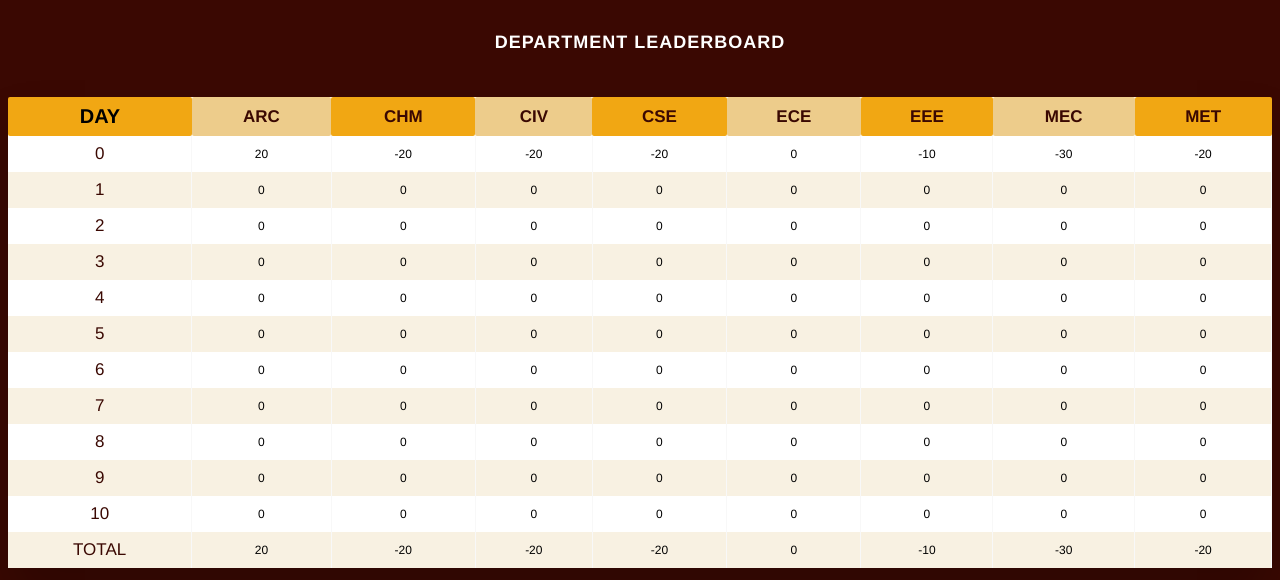
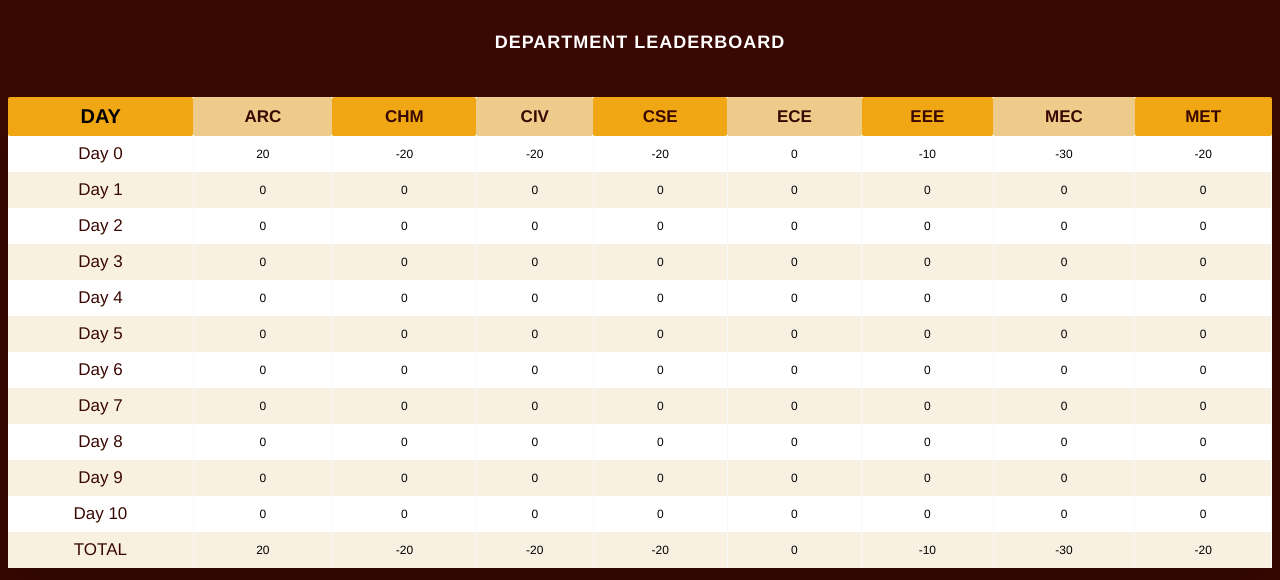
Before and after one commit to techsecvnit/IG23, a website: page scoreboard.html in a window 1280 px wide. Shown: the part 218-798 px from the top of the page. Drawn offline with Linux system fonts and the light colour scheme.

Commit message:
Added Days

```diff
--- a/scoreboard.html
+++ b/scoreboard.html
@@ -31,7 +31,7 @@
             </thead>
             <tbody>
                 <tr>
-                    <td> <div class="dayno">0</div></td>
+                    <td> <div class="dayno">Day 0</div></td>
                     <td>20</td>
                     <td>-20</td>
                     <td>-20</td>
@@ -44,7 +44,7 @@
 
                 </tr>
             <tr>
-                <td><div class="dayno">1</div></td>
+                <td><div class="dayno">Day 1</div></td>
                 <td>0</td>
                 <td>0</td>
                 <td>0</td>
@@ -57,7 +57,7 @@
 
             </tr>
             <tr>
-                <td><div class="dayno">2</div> </td>
+                <td><div class="dayno">Day 2</div> </td>
                 <td>0</td>
                 <td>0</td>
                 <td>0</td>
@@ -68,7 +68,7 @@
                 <td>0</td>
             </tr>
             <tr>
-                <td><div class="dayno">3</div></td>
+                <td><div class="dayno">Day 3</div></td>
                 <td>0</td>
                 <td>0</td>
                 <td>0</td>
@@ -79,7 +79,7 @@
                 <td>0</td>
             </tr>
             <tr>
-                <td><div class="dayno">4</div></td>
+                <td><div class="dayno">Day 4</div></td>
                 <td>0</td>
                 <td>0</td>
                 <td>0</td>
@@ -90,7 +90,7 @@
                 <td>0</td>
             </tr>
             <tr>
-                <td><div class="dayno">5</div></td>
+                <td><div class="dayno">Day 5</div></td>
                 <td>0</td>
                 <td>0</td>
                 <td>0</td>
@@ -101,7 +101,7 @@
                 <td>0</td>
             </tr>
             <tr>
-                <td><div class="dayno">6</div></td>
+                <td><div class="dayno">Day 6</div></td>
                 <td>0</td>
                 <td>0</td>
                 <td>0</td>
@@ -112,7 +112,7 @@
                 <td>0</td>
             </tr>
             <tr>
-                <td><div class="dayno">7</div></td>
+                <td><div class="dayno">Day 7</div></td>
                 <td>0</td>
                 <td>0</td>
                 <td>0</td>
@@ -123,7 +123,7 @@
                 <td>0</td>
             </tr>
             <tr>
-                <td><div class="dayno">8</div></td>
+                <td><div class="dayno">Day 8</div></td>
                 <td>0</td>
                 <td>0</td>
                 <td>0</td>
@@ -134,7 +134,7 @@
                 <td>0</td>
             </tr>
             <tr>
-                <td><div class="dayno">9</div></td>
+                <td><div class="dayno">Day 9</div></td>
                 <td>0</td>
                 <td>0</td>
                 <td>0</td>
@@ -145,7 +145,7 @@
                 <td>0</td>
             </tr>
             <tr>
-                <td><div class="dayno">10</div></td>
+                <td><div class="dayno">Day 10</div></td>
                 <td>0</td>
                 <td>0</td>
                 <td>0</td>
```
